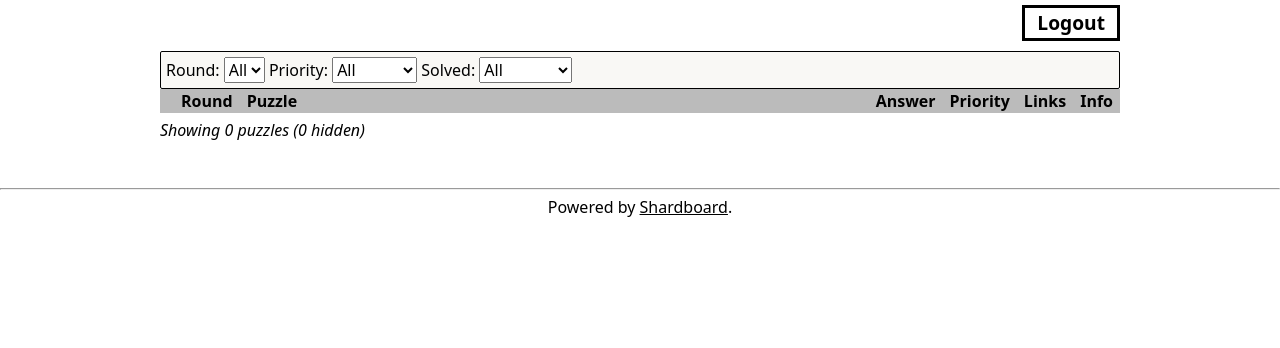
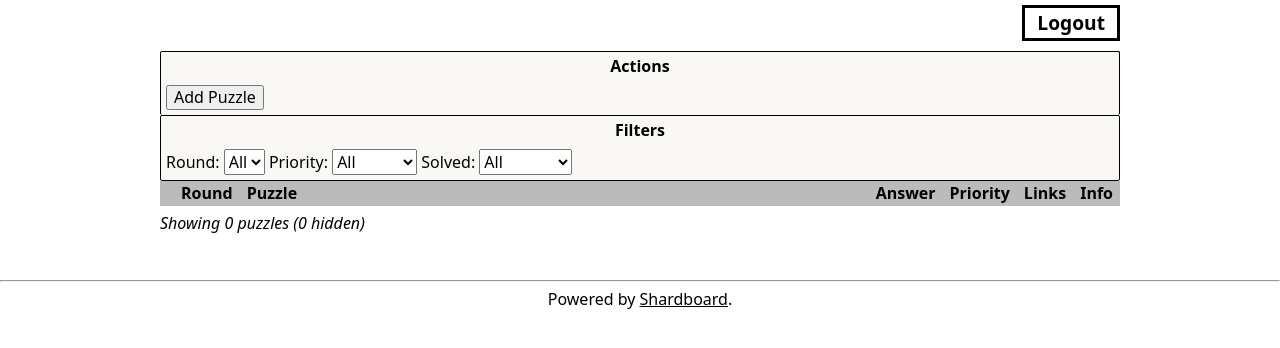
Before and after one commit to 17thshardpuzzleteam/Shardboard, a Django app: page / in a window 1280 px wide. Shown: the top 348 px of the page. Run offline with Django 4.2, Linux system fonts and the light colour scheme; the visitor is signed in with stand-in values (Sample User, id 1); data that the repository does not hold is empty; parts of the project's set-up code (start-up, migrations or seed data) failed here and were passed over; some libraries are stand-ins or nearby versions.

Commit message:
add puzzle dialog using discord webhooks

```diff
--- /dev/null
+++ b/hunts/forms.py
@@ -0,0 +1,16 @@
+from django import forms
+from django.db.models.query import EmptyQuerySet
+
+from hunts.models import Round, Puzzle
+
+
+class AddPuzzleForm(forms.Form):
+    name = forms.CharField(label="Name", max_length=511, required=True)
+    is_meta = forms.BooleanField(label='Is Meta?', required=False)
+    rounds = None
+    feeders = None
+
+    def __init__(self, user_id):
+        super().__init__()
+        self.fields['rounds'] = forms.ModelChoiceField(label='Round', queryset=Round.objects.filter(hunt__web_user_id=user_id).order_by('-id'), required=True)
+        self.fields['feeders'] = forms.ModelMultipleChoiceField(label='Feeders', queryset=Puzzle.objects.filter(hunt__web_user_id=user_id).order_by('name'), required=False)
--- a/hunts/models.py
+++ b/hunts/models.py
@@ -44,6 +44,9 @@ class Round(models.Model):
             )
         ]
 
+    def __str__(self):
+        return self.marker + ' ' + self.name
+
 
 class Puzzle(models.Model):
     name = models.CharField(max_length=511, verbose_name='Name')
@@ -69,3 +72,6 @@ class Puzzle(models.Model):
                 fields=['hunt', 'channel_id'], name='unique_hunt_channel_combination'
             )
         ]
+
+    def __str__(self):
+        return self.name
--- a/hunts/static/css/components.css
+++ b/hunts/static/css/components.css
@@ -1,6 +1,6 @@
 /* Filter Dialog */
 
-.filter-dialog {
+.dialog {
     background-color: var(--off-white);
     border: 1px solid black;
     border-radius: 2px;
@@ -9,7 +9,11 @@
     overflow: hidden;
 }
 
-.filter-dialog > div {
+.actions-dialog {
+    border-bottom: none;
+}
+
+.dialog > div {
     padding: 5px;
 }
 
@@ -29,3 +33,25 @@
 .filter-dialog select:hover option {
     background-color: white;
 }
+
+.popup {
+    position: absolute;
+    background-color: var(--off-white);
+    border: 1px solid black;
+    top: 50%;
+    left: 50%;
+    transform: translate(-50%, -50%);
+    display: none;
+}
+
+.popup.visible {
+    display: block;
+}
+
+.add-puzzle-popup .add-puzzle-feeders {
+    display: none;
+}
+
+.add-puzzle-popup .add-puzzle-feeders.visible {
+    display: table-row;
+}
--- /dev/null
+++ b/hunts/templates/components/actions-dialog.html
@@ -0,0 +1,19 @@
+{% load static %}
+
+<div id="actions-dialog" class="dialog actions-dialog">
+    <div style="text-align: center">
+        <b>Actions</b>
+    </div>
+    <div>
+        <button id="add-puzzle-button">Add Puzzle</button>
+    </div>
+    {% include 'components/add-puzzle-popup.html' with add_puzzle_form=add_puzzle_form %}
+</div>
+<script type="text/javascript">
+    const addPuzzleButton = document.getElementById('add-puzzle-button');
+    const addPuzzlePopup = document.getElementById('add-puzzle-popup');
+
+    addPuzzleButton.addEventListener('click', () => {
+        addPuzzlePopup.classList.add('visible');
+    })
+</script>
--- /dev/null
+++ b/hunts/templates/components/add-puzzle-popup.html
@@ -0,0 +1,35 @@
+<div id="add-puzzle-popup" class="popup add-puzzle-popup">
+<form id="login" action="/add-puzzle" method="post">
+    {% csrf_token %}
+    {{ form.non_field_errors }}
+
+    <table>
+        {% for field in add_puzzle_form %}
+            <tr id="add-puzzle-{{ field.label.lower }}" class="add-puzzle-{{ field.label.lower }}">
+                <td>
+                    {{ field.label_tag }}
+                </td>
+                <td>
+                    {{ field }}
+                    {{ field.errors }}
+                </td>
+            </tr>
+        {% endfor %}
+    </table>
+    <div>
+        <button type="submit">Submit</button>
+        <button type="reset" onclick="document.getElementById('add-puzzle-popup').classList.remove('visible')">Cancel</button>
+    </div>
+</form>
+<script type="text/javascript">
+    const feedersList = document.getElementById('add-puzzle-feeders');
+    const isMeta = document.getElementById('add-puzzle-is meta?');
+    isMeta.addEventListener('click', () => {
+        if (isMeta.children[1].children[0].checked) {
+            feedersList.classList.add('visible');
+        } else {
+            feedersList.classList.remove('visible');
+        }
+    })
+</script>
+</div>
--- a/hunts/templates/components/filter-dialog.html
+++ b/hunts/templates/components/filter-dialog.html
@@ -1,4 +1,7 @@
-<div id="filter-dialog" class="filter-dialog">
+<div id="filter-dialog" class="dialog filter-dialog">
+    <div style="text-align: center">
+        <b>Filters</b>
+    </div>
     <div>
         <label for="filter-round">Round:</label>
         <select id="filter-round">
--- a/hunts/templates/index.html
+++ b/hunts/templates/index.html
@@ -8,6 +8,7 @@
 
 {% block content %}
     {% if request.user.is_authenticated %}
+        {% include 'components/actions-dialog.html' with add_puzzle_form=add_puzzle_form %}
         {% include 'components/filter-dialog.html' %}
         <table id="puzzle-table" class="puzzle-table">
             <tr id="puzzle-table-header" class="puzzle-table-row header">
--- a/hunts/views.py
+++ b/hunts/views.py
@@ -1,6 +1,9 @@
+from django.http import HttpResponseRedirect
 from django.shortcuts import render
-from django.views.decorators.http import require_GET
+from django.views.decorators.http import require_GET, require_POST
 
+from hunts.forms import AddPuzzleForm
+from hunts.messaging import discord_interface
 from hunts.models import Puzzle, Round
 
 
@@ -19,5 +22,13 @@ def index(request):
     })
     return render(request, 'index.html', {
         'puzzle_sets': puzzle_sets,
-        'rounds': Round.objects.filter(hunt__web_user_id=request.user.id)
+        'rounds': Round.objects.filter(hunt__web_user_id=request.user.id),
+        'add_puzzle_form': AddPuzzleForm(request.user.id)
     })
+
+
+@require_POST
+def add_puzzle(request):
+    data = request.POST.dict()
+    discord_interface.send_message('!create ' + data['name'] + ' -round=' + Round.objects.filter(id=data['rounds']).first().name)
+    return HttpResponseRedirect('/')
--- a/requirements.txt
+++ b/requirements.txt
@@ -1 +1,3 @@
 Django==3.2.18
+python-dotenv==1.0.1
+requests==2.25.1
--- a/shardboard/urls.py
+++ b/shardboard/urls.py
@@ -23,6 +23,8 @@ urlpatterns = [
     path('admin/', admin.site.urls),
     path('', views.index, name='index'),
 
+    path('add-puzzle', views.add_puzzle),
+
     path('login',
          auth_views.LoginView.as_view(template_name='login.html'),
          name='login'),
```
Also changed, not shown: hunts/messaging.py (added, +17 -0 lines), 1 other file.
